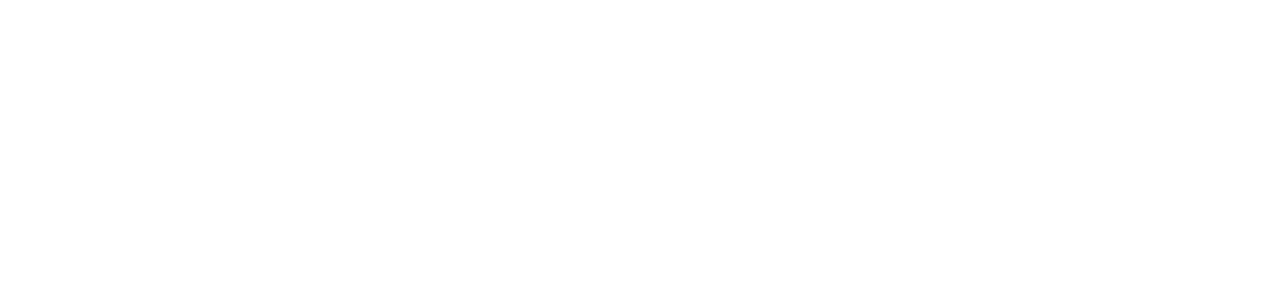
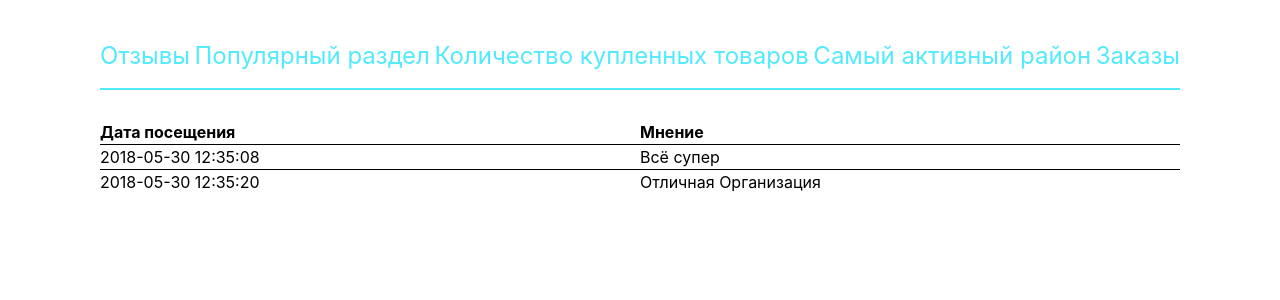
Before and after one commit to XELLAZH/Shop, a React app: page /admin in a window 1280 px wide. Before the commit this address had no page. Shown: the top 300 px of the page. Built offline with nearby package versions, Linux system fonts and the light colour scheme; the HTML template or start-up script is replaced by a standard one.

Commit message:
Added Feedback UI

```diff
--- a/src/App.jsx
+++ b/src/App.jsx
@@ -2,7 +2,6 @@ import {Routes, Route, BrowserRouter} from 'react-router-dom'
 import HomePage from './Pages/HomePage'
 import AdminFeedbackPage from './Pages/AdminFeedbackPage'
 import AdminPopularPage from './Pages/AdminPopularPage'
-import AdminBoughtAmountPage from './Pages/AdminBoughtAmountPage'
 import AdminMostActiveDistrictPage from './Pages/AdminMostActiveDistrictPage'
 import AdminOrdersPage from './Pages/AdminOrdersPage'
 import ContactsPage from './Pages/ContactsPage'
@@ -13,6 +12,7 @@ import ProductsDoorphonesPage from './Pages/ProductsDoorphonesPage'
 import ProductsCabelsPage from './Pages/ProductsCabelsPage'
 import ProductsFiresecurePage from './Pages/ProductsFiresecurePage'
 import CartPage from './Pages/CartPage'
+import CreateFeedbackPage from './Pages/CreateFeedbackPage'
 
 
 function App() {
@@ -20,10 +20,9 @@ function App() {
     <div className="App">
       <BrowserRouter >
         <Routes>
-          <Route path="/" element={<HomePage />}/>
+          <Route path="/admin" element={<AdminFeedbackPage />}/>
           <Route path="/admin/feedback" element={<AdminFeedbackPage />}/>
           <Route path="/admin/popular" element={<AdminPopularPage />}/>
-          <Route path="/admin/bought-amount" element={<AdminBoughtAmountPage />}/>
           <Route path="/admin/active-district" element={<AdminMostActiveDistrictPage />}/>
           <Route path="/admin/orders" element={<AdminOrdersPage />}/>
 
@@ -37,6 +36,7 @@ function App() {
           <Route path="/products/cabels" element={<ProductsCabelsPage />}/>
           <Route path="/products/firesecure" element={<ProductsFiresecurePage />}/>
           <Route path="/cart" element={<CartPage />}/>
+          <Route path='/feedback' element={<CreateFeedbackPage />}/>
 
         </Routes>
       </BrowserRouter>
```
